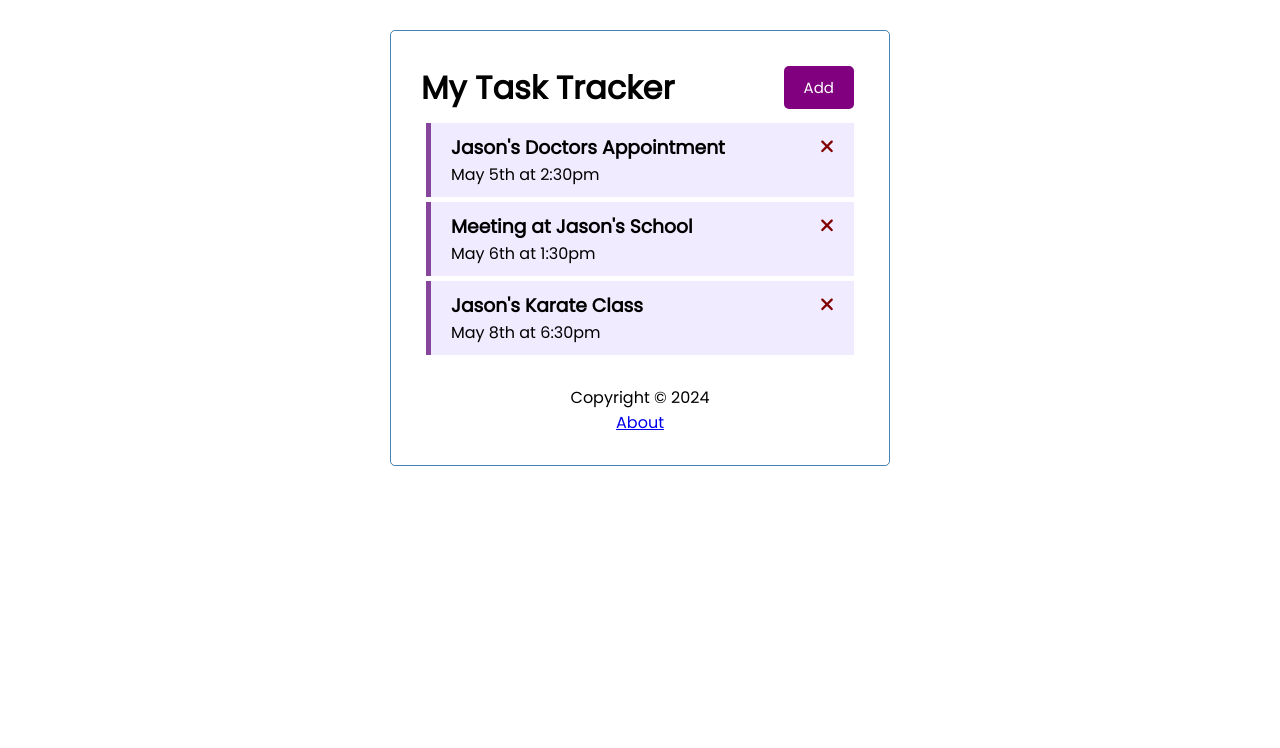
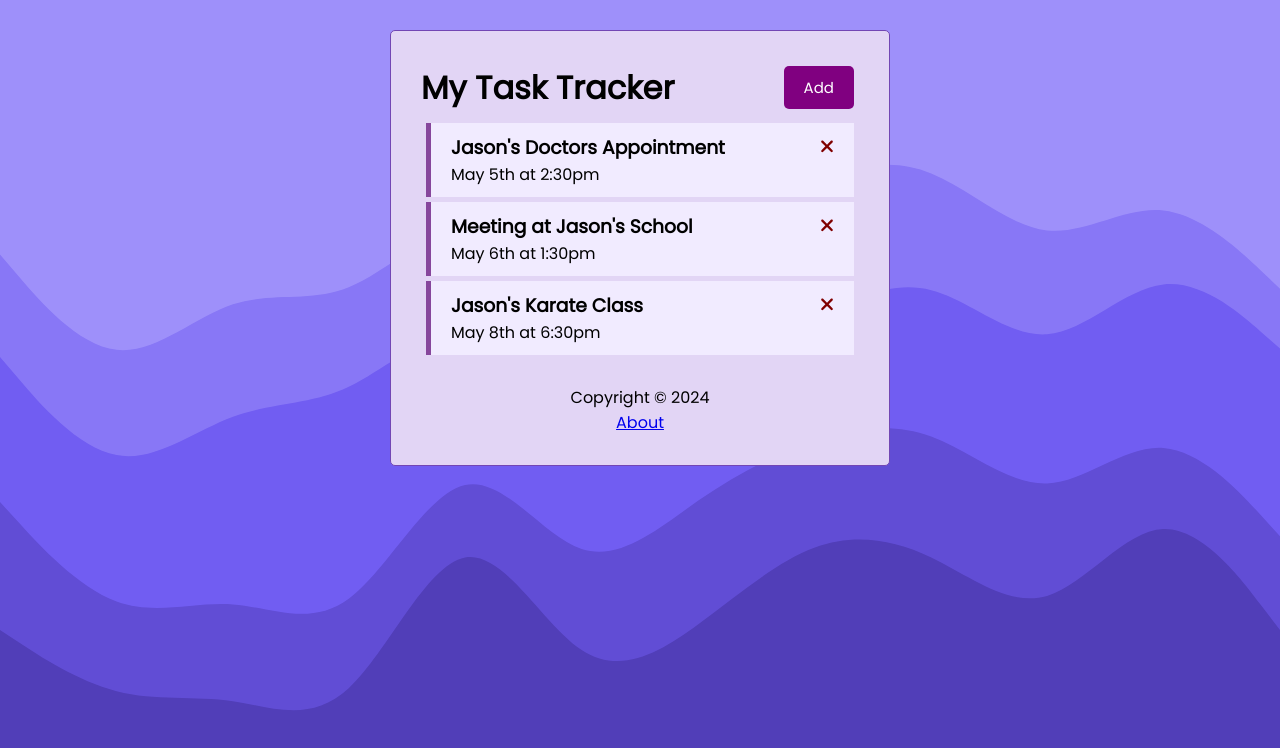
Before and after one commit to CypherNyx/task-tracker-app, an Angular app: page / in a window 1280 px wide. Shown: the top 748 px of the page. Built offline with nearby package versions, Linux system fonts and the light colour scheme; data requests are answered from the project's data file.

Commit message:
update background

```diff
--- a/src/styles.css
+++ b/src/styles.css
@@ -9,14 +9,22 @@
 
 body {
   font-family: "Poppins", sans-serif;
+  background-color: #9E90FA;
+  background-image: url(./assets/stacked-waves-haikei.svg);
+  background-position: top;
+  background-size: cover;
+  background-repeat: no-repeat;
+  background-attachment: fixed;
+
 }
 
 .container {
+  background-color: rgb(226 213 245);
   max-width: 500px;
   margin: 30px auto;
   overflow: auto;
   min-height: 300px;
-  border: 1px solid steelblue;
+  border: 1px solid rgb(114, 70, 180);
   padding: 30px;
   border-radius: 5px;
 }
```
Also changed, not shown: src/assets/stacked-waves-haikei.svg (added), src/assets/waves.png (added).
